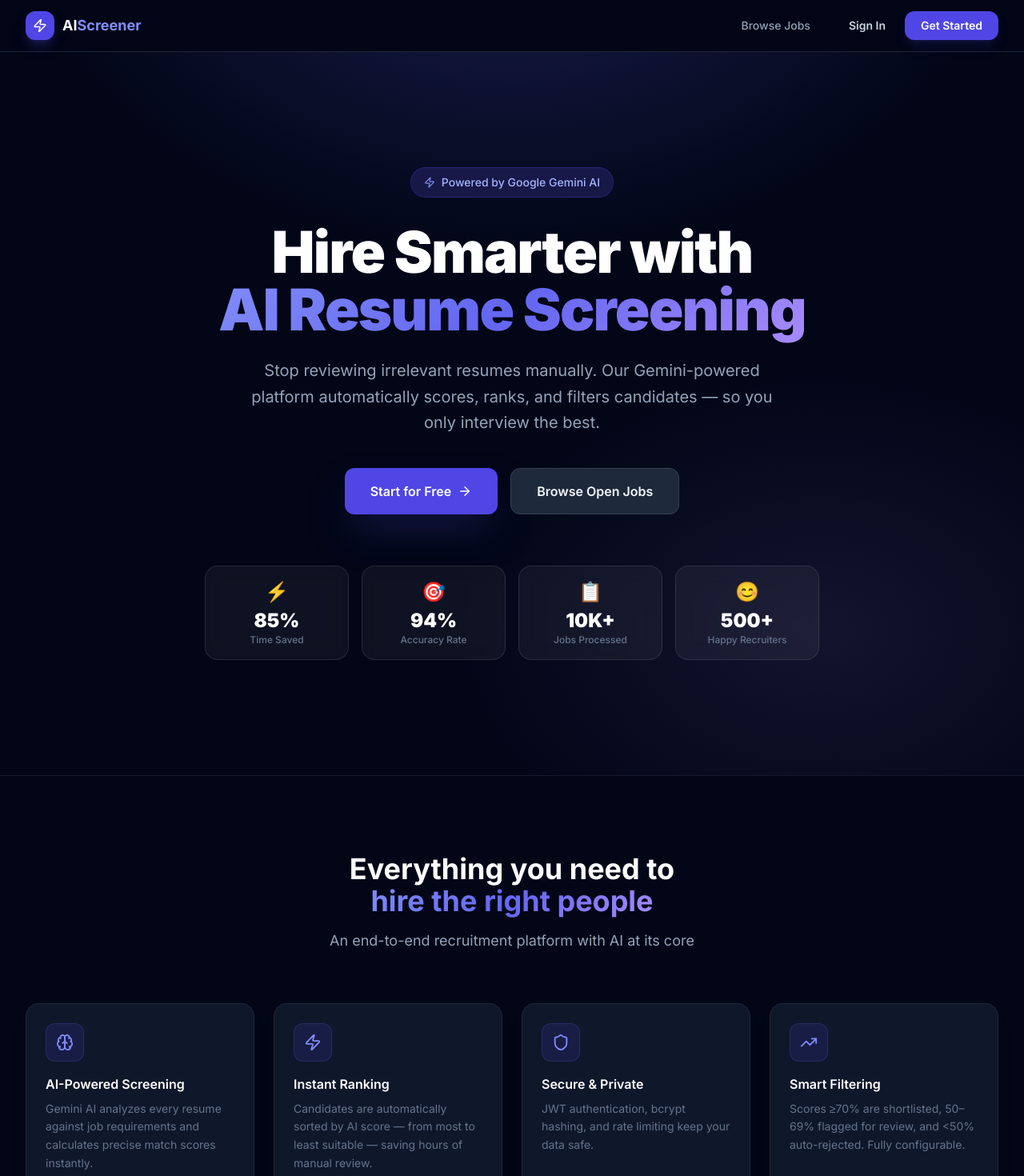
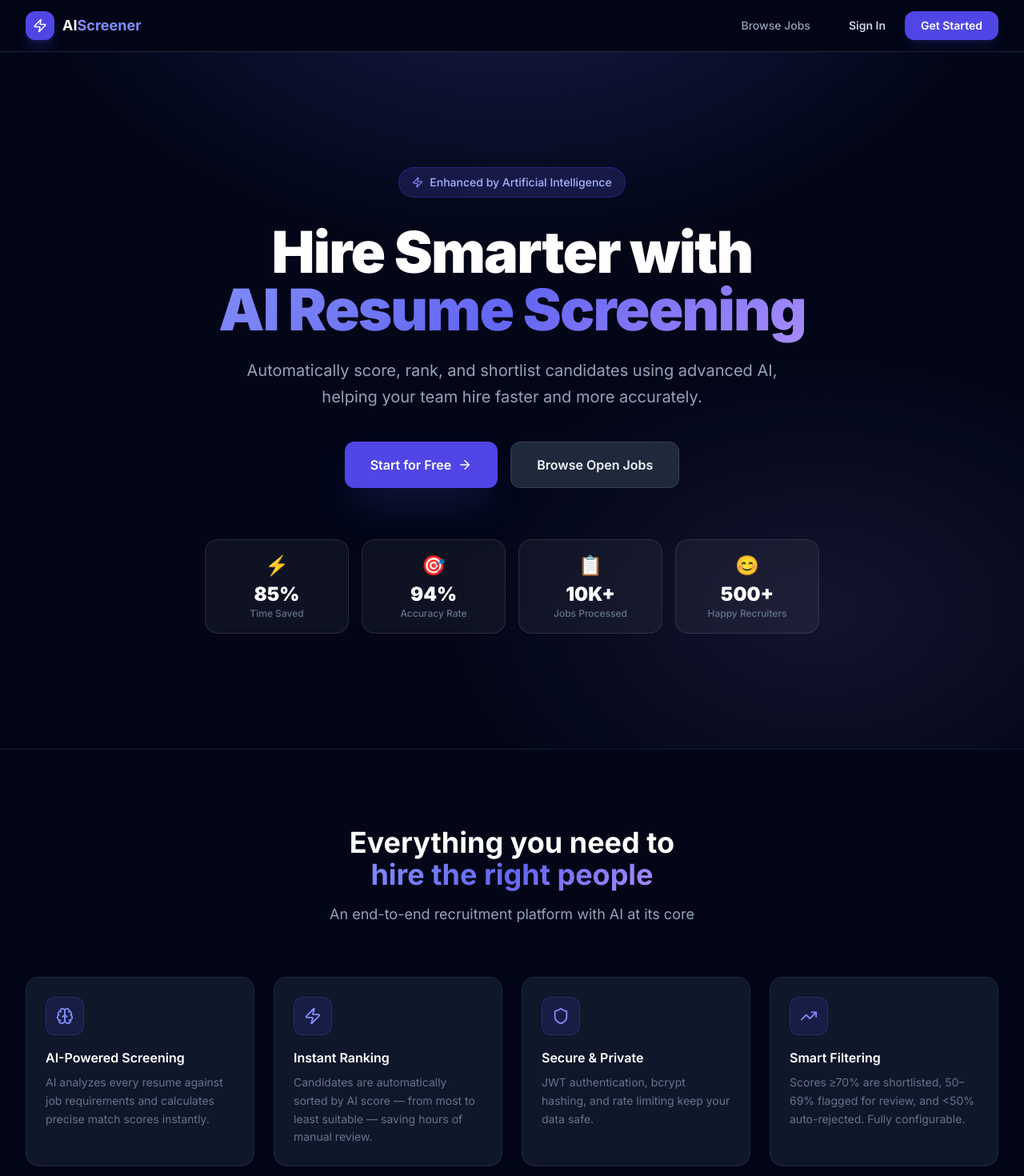
Before and after one commit to gunganesh75-droid/ai-screener, a React (Vite) app in the folder frontend/: page / in a window 1280 px wide. Shown: the top 1470 px of the page at 80% size. Built offline with nearby package versions, Linux system fonts and the light colour scheme; no server answers.

Commit message:
name changes

```diff
--- a/frontend/src/pages/Home.jsx
+++ b/frontend/src/pages/Home.jsx
@@ -2,7 +2,7 @@ import { Link } from 'react-router-dom'
 import { Zap, Brain, Shield, TrendingUp, CheckCircle, ArrowRight, Users, Briefcase, Star } from 'lucide-react'
 
 const features = [
-  { icon: Brain, title: 'AI-Powered Screening', desc: 'Gemini AI analyzes every resume against job requirements and calculates precise match scores instantly.' },
+  { icon: Brain, title: 'AI-Powered Screening', desc: 'AI analyzes every resume against job requirements and calculates precise match scores instantly.' },
   { icon: Zap, title: 'Instant Ranking', desc: 'Candidates are automatically sorted by AI score — from most to least suitable — saving hours of manual review.' },
   { icon: Shield, title: 'Secure & Private', desc: 'JWT authentication, bcrypt hashing, and rate limiting keep your data safe.' },
   { icon: TrendingUp, title: 'Smart Filtering', desc: 'Scores ≥70% are shortlisted, 50–69% flagged for review, and <50% auto-rejected. Fully configurable.' },
@@ -18,7 +18,7 @@ const stats = [
 const steps = [
   { step: '01', title: 'Post a Job', desc: 'HR creates a job posting with description and required skills.' },
   { step: '02', title: 'Candidates Apply', desc: 'Candidates upload their PDF resume and apply for positions.' },
-  { step: '03', title: 'AI Screens', desc: 'Gemini AI parses the resume and computes a match score against the job.' },
+  { step: '03', title: 'AI Screens', desc: 'AI parses the resume and computes a match score against the job.' },
   { step: '04', title: 'Hire Smarter', desc: 'HR reviews ranked candidates and makes data-driven hiring decisions.' },
 ]
 
@@ -30,14 +30,14 @@ export default function Home() {
         <div className="max-w-7xl mx-auto px-4 sm:px-6 lg:px-8 py-24 md:py-36 text-center">
           <div className="inline-flex items-center gap-2 px-4 py-2 rounded-full bg-primary-900/40 border border-primary-700/40 text-primary-300 text-sm font-medium mb-8 animate-fade-in">
             <Zap size={14} className="text-primary-400" />
-            Powered by Google Gemini AI
+            Enhanced by Artificial Intelligence
           </div>
           <h1 className="text-5xl md:text-7xl font-black text-white leading-tight tracking-tight mb-6 animate-slide-up">
             Hire Smarter with<br />
             <span className="gradient-text">AI Resume Screening</span>
           </h1>
           <p className="text-slate-400 text-xl max-w-2xl mx-auto mb-10 leading-relaxed animate-fade-in">
-            Stop reviewing irrelevant resumes manually. Our Gemini-powered platform automatically scores, ranks, and filters candidates — so you only interview the best.
+            Automatically score, rank, and shortlist candidates using advanced AI, helping your team hire faster and more accurately.
           </p>
           <div className="flex flex-col sm:flex-row gap-4 justify-center animate-slide-up">
             <Link to="/register" className="btn-primary !text-base !px-8 !py-4 shadow-2xl shadow-primary-900/50">
```
